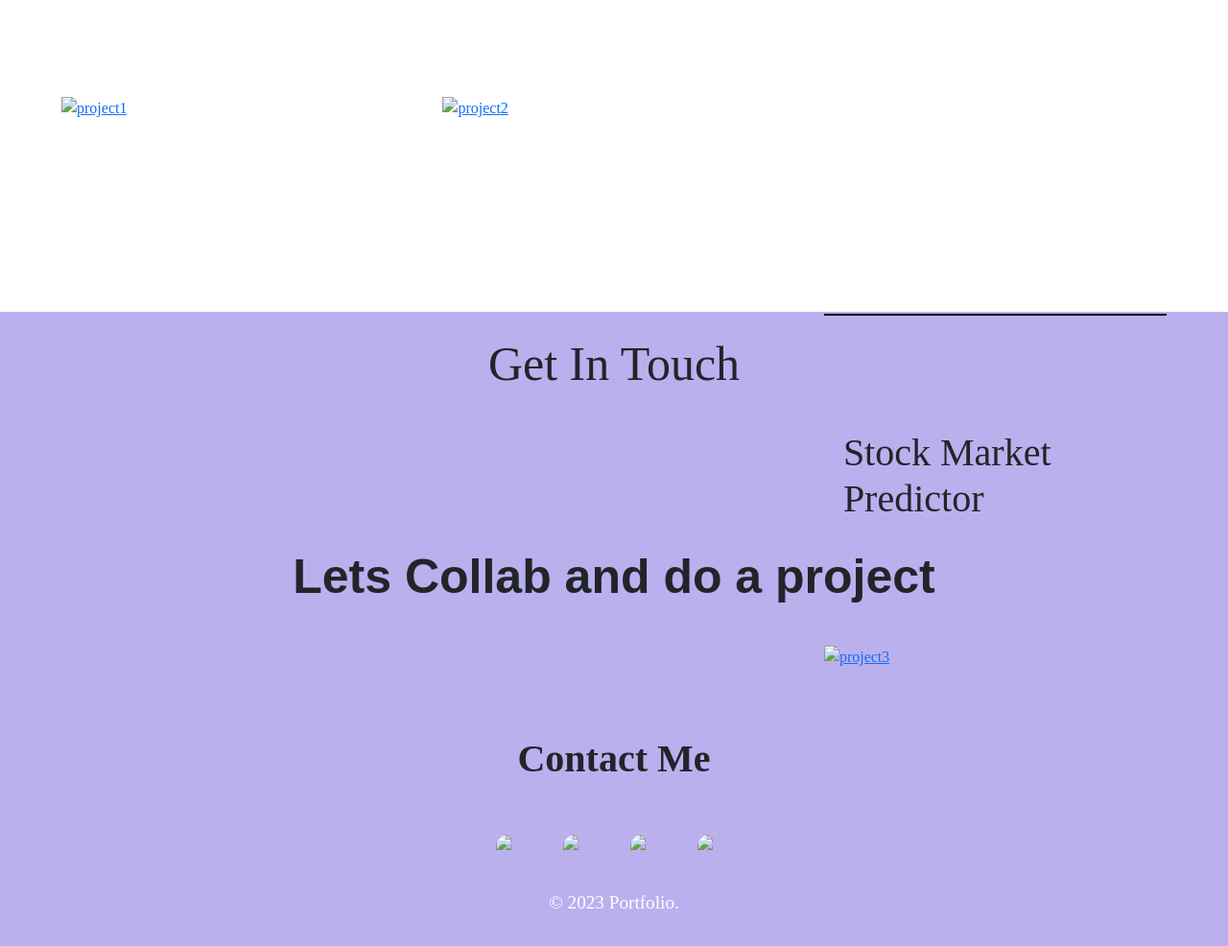
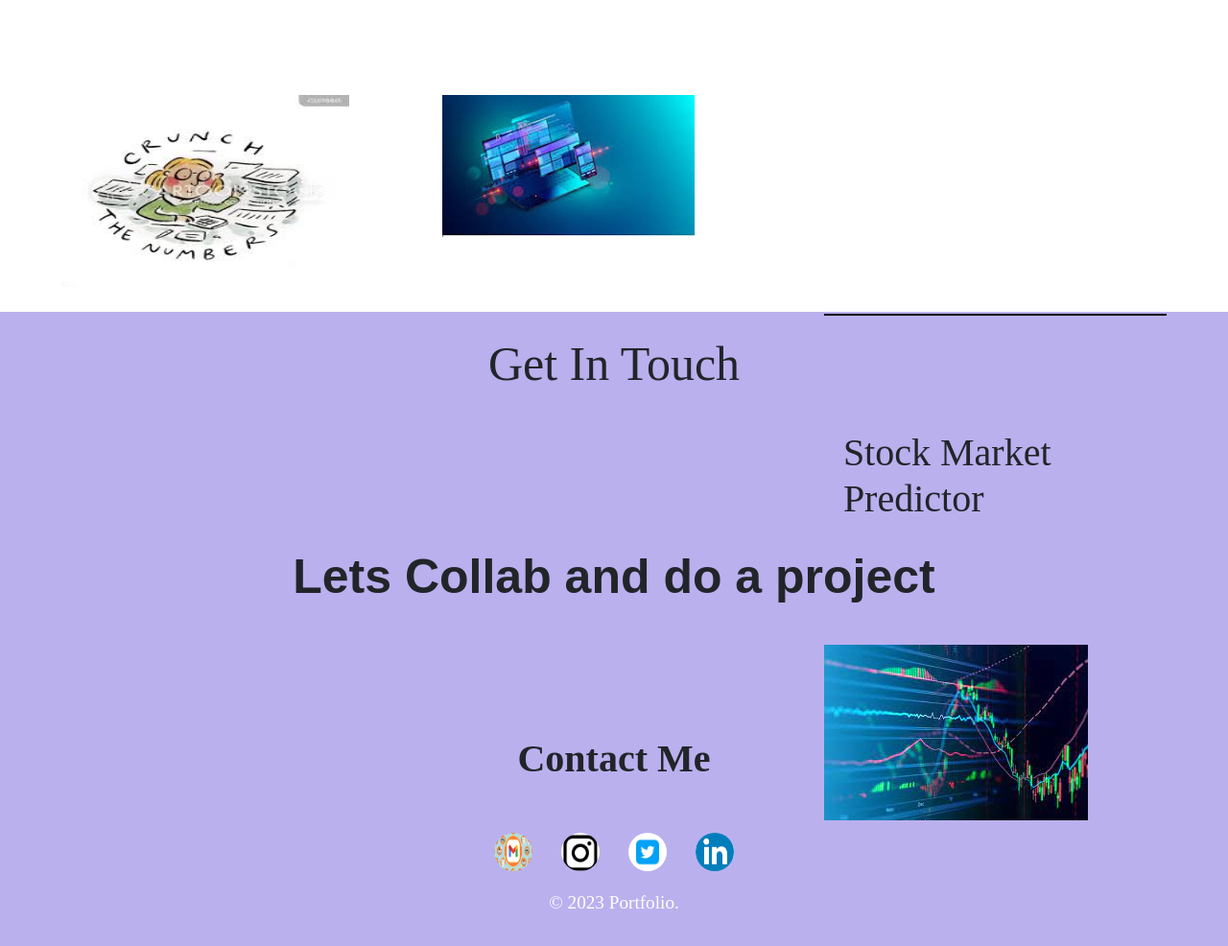
Before and after one commit to Shivamgaur16/Portfolio, a plain HTML site: page index.html in a window 1280 px wide. Shown: the part 1350-2336 px from the top of the page at 96% size. Drawn offline with nearby package versions, Linux system fonts and the light colour scheme.

Commit message:
Update index.html

```diff
--- a/index.html
+++ b/index.html
@@ -39,7 +39,7 @@
 
     <div id="main">
         <div id="page">
-            <img src="profilepic.jpg" alt="profilepic" style="padding: 150px; border-radius: 50% ;">
+            <img src="portfolio/profilepic.jpg" alt="profilepic" style="padding: 150px; border-radius: 50% ;">
 
             <div id="text">
                 <h2>Hola!</h2>
@@ -95,7 +95,7 @@
 
                     <div id="image">
                         <a href="https://www.google.com/imgres?imgurl=https%3A%2F%2Fimages.cartoonstock.com%2Flowres%2Faccountants-crunch_the_numbers-number_crunching-working_out-calculation-math-CS578815_low.jpg&tbnid=LIlPgISrbcuLaM&vet=12ahUKEwjq1-Gn4N6EAxVUqmMGHRdsAWAQMyhQegUIARCkAg..i&imgrefurl=https%3A%2F%2Fwww.cartoonstock.com%2Fdirectory%2Fn%2Fnumerous_calculations.asp&docid=Et0Fah7gvf-1qM&w=500&h=489&q=cartoon%20calc%20pics&ved=2ahUKEwjq1-Gn4N6EAxVUqmMGHRdsAWAQMyhQegUIARCkAg" target="_blank">
-                        <img src="calc.jpg" alt="project1">
+                        <img src="portfolio/calc.jpg" alt="project1">
                         </a>
                     </div>
                 </div>
@@ -105,7 +105,7 @@
                     </div>
                     <div id="image">
                         <a href="https://www.bbc.com/" target="_blank">
-                            <img src="website.jpg" alt="project2">
+                            <img src="portfolio/website.jpg" alt="project2">
                         </a>
                     </div>
                 </div>
@@ -115,7 +115,7 @@
                     </div>
                     <div id="image">
                         <a target="_blank" href="https://www.tickertape.in/">
-                            <img src="website_2.jpg" alt="project3">
+                            <img src="portfolio/website_2.jpg" alt="project3">
                         </a>
                     </div>
                 </div>
@@ -134,16 +134,16 @@
                 <br>
 
                 <a class="btn" target="_blank" href="mail.google.com">
-                    <img src="gmail.jpg" width="40px" height="40px">
+                    <img src="portfolio/gmail.jpg" width="40px" height="40px">
                 </a>
                 <a class="btn" target="_blank" href="https://www.instagram.com/">
-                    <img src="instaicon.png" width="40px" height="40px">
+                    <img src="portfolio/instaicon.png" width="40px" height="40px">
                 </a>
                 <a class="btn" href="https://twitter.com/home">
-                    <img src="twittericon.jpg" width="40px" height="40px">
+                    <img src="portfolio/twittericon.jpg" width="40px" height="40px">
                 </a>
                 <a class="btn" target="_blank" href="https://www.linkedin.com/feed/?trk=sem-ga_campid.14650114788_asid.150089839322_crid.656569072777_kw.www%20linkedin_d.c_tid.kwd-2246447582_n.g_mt.e_geo.9302669">
-                    <img src="linkedin.png" width="40px" height="40px">
+                    <img src="portfolio/linkedin.png" width="40px" height="40px">
                 </a>
 
             </div>
```
